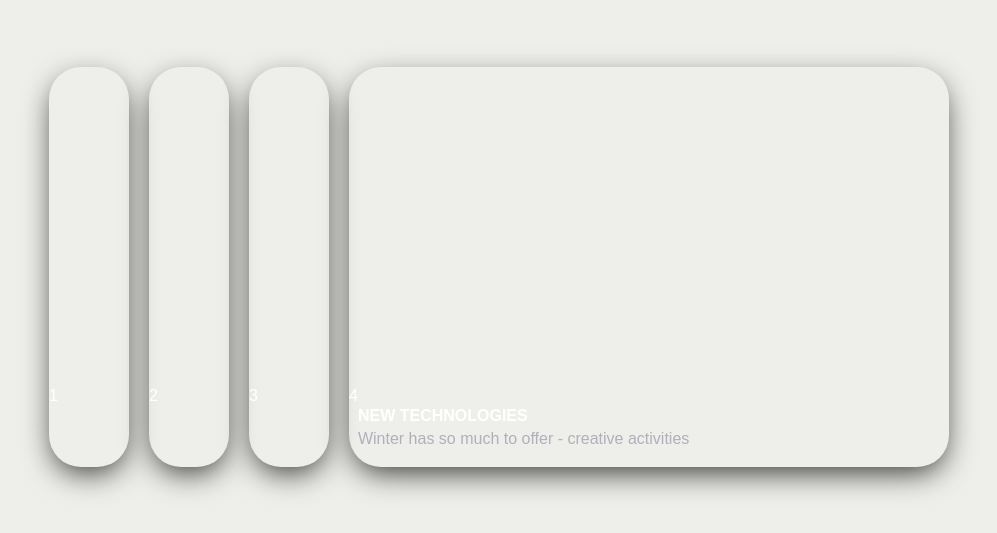
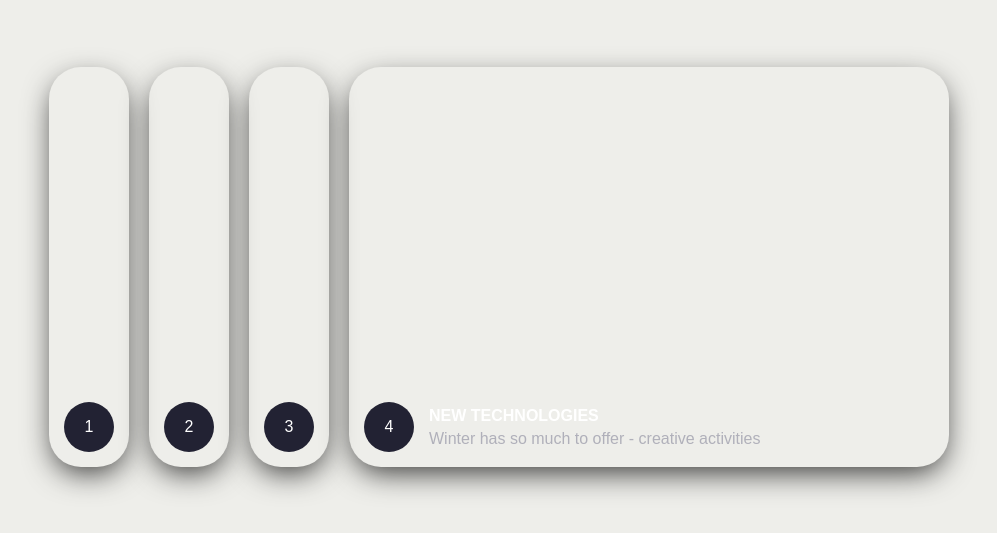
Before and after one commit to JordanSmithh/Favorite-songs, a plain HTML site: page index.html in a window 1280 px wide. Shown: the part 133-666 px from the top of the page, without its empty margins (141-1138 px from the left). Drawn offline with Linux system fonts and the light colour scheme.

Commit message:
styled icons

```diff
--- a/style.css
+++ b/style.css
@@ -43,6 +43,16 @@ body {
     flex-wrap: nowrap;
 }
 
+.card > .row > .icon {
+    background: #223;
+    color: white;
+    border-radius: 50%;
+    width: 50px;
+    display: flex;
+    justify-content: center;
+    align-items: center;
+    margin: 15px;
+}
 .card > .row > .description {
     display: flex;
     justify-content: center;
```
